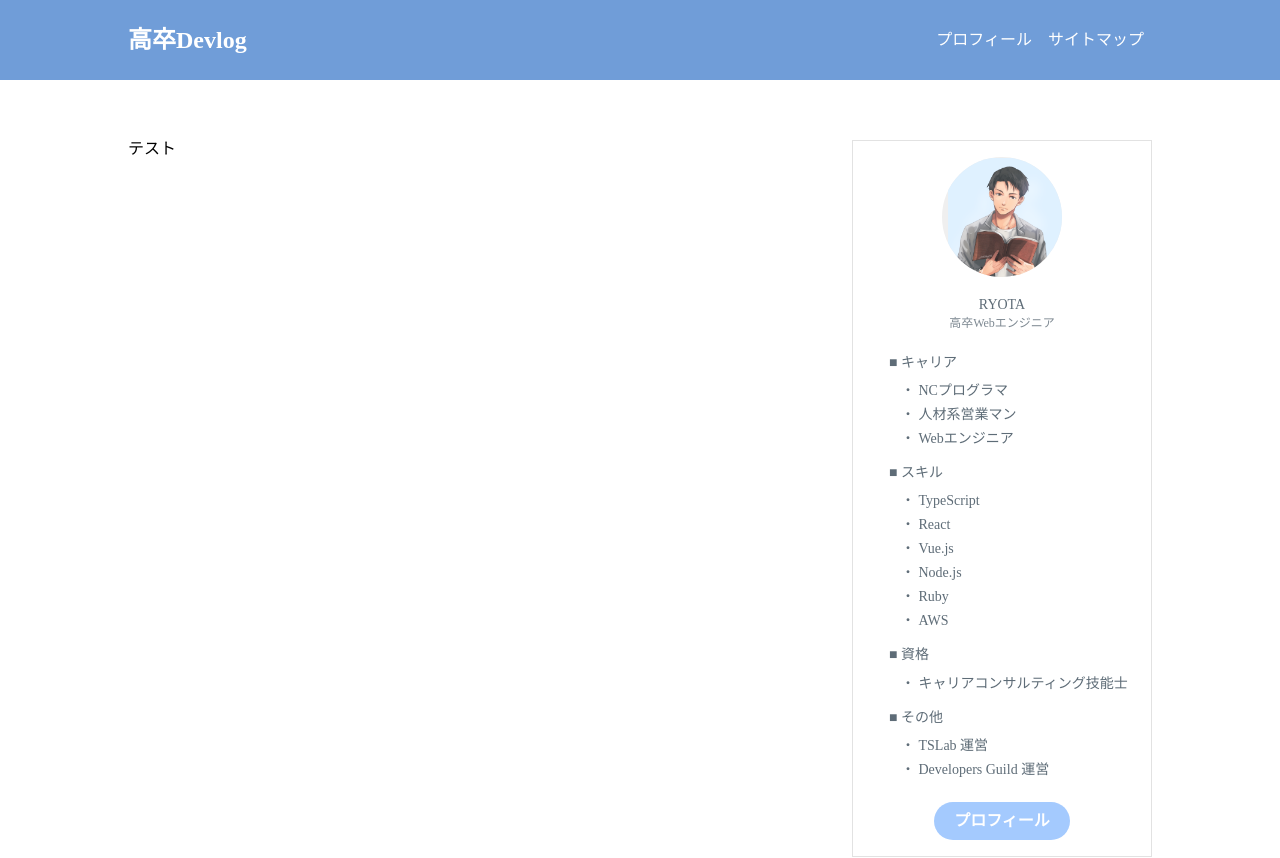
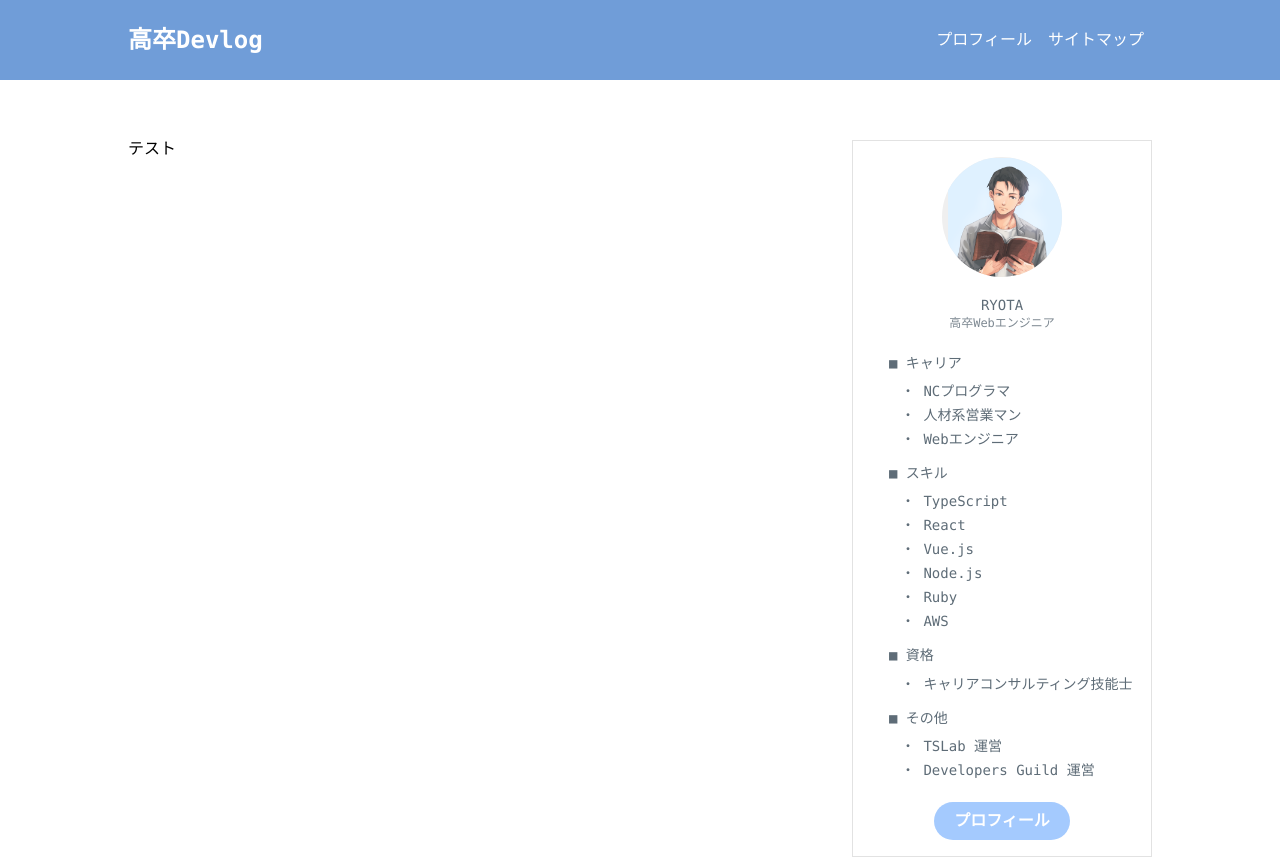
Before and after one commit to RYOTA-F/kosotu-devlog, a Next.js app: page / in a window 1280 px wide. Shown: the top 858 px of the page. Built offline with nearby package versions, Linux system fonts and the light colour scheme.

Commit message:
:art: Global CSS

```diff
--- a/src/pages/_app.tsx
+++ b/src/pages/_app.tsx
@@ -1,6 +1,7 @@
 import type { AppProps } from 'next/app'
 /* styles */
 import './styles/normalize.css'
+import './styles/global.css'
 
 const App = ({ Component, pageProps }: AppProps) => {
   return <Component {...pageProps} />
--- /dev/null
+++ b/src/pages/styles/global.css
@@ -0,0 +1,4 @@
+body {
+  font-family: Menlo, Consolas, 'Hiragino Kaku Gothic ProN', 'Hiragino Sans',
+    Meiryo, sans-serif;
+}
```
